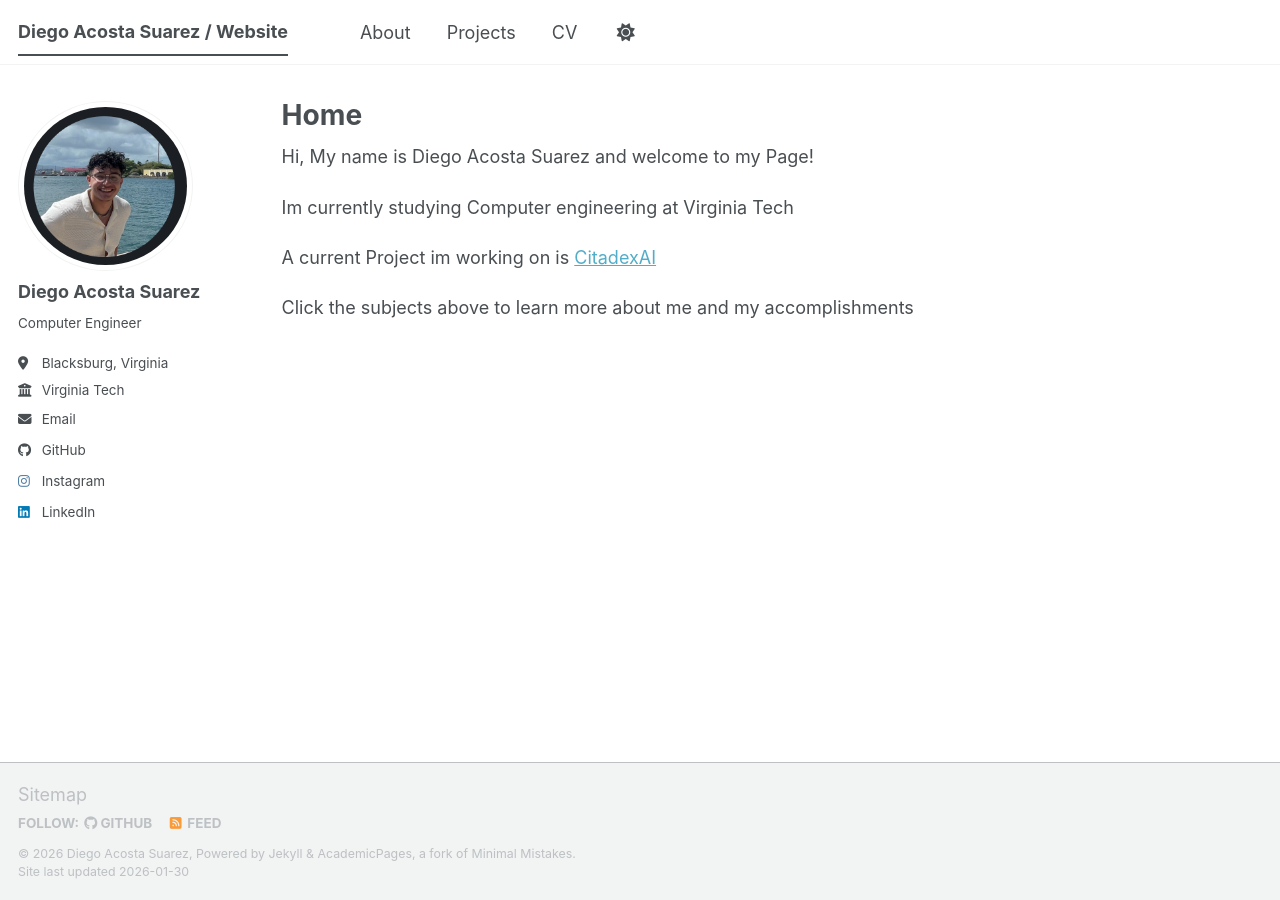
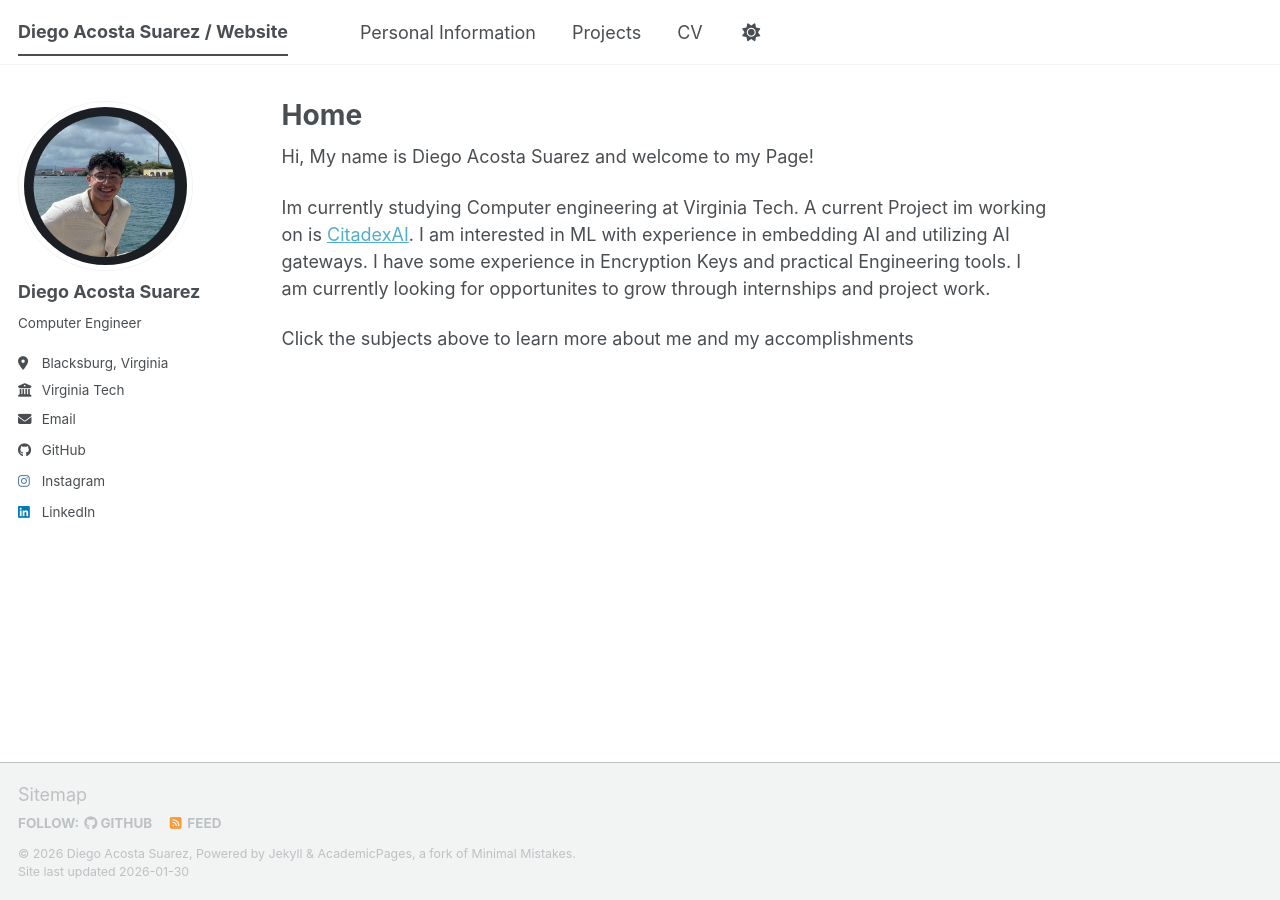
Before and after one commit to diegosuarez1/diegosuarez1.github.io, a Jekyll site: the page built from _pages/home.md, in a window 1280 px wide. Built offline with Jekyll 4.4.1, drawn with Linux system fonts in a browser that asks for light colours; a script bundle is joined from its source files by our own code; library files that are not in the unit come from our copies.

Commit message:
final submission added some stuff for home description and changed about name to personal info

```diff
--- a/_data/navigation.yml
+++ b/_data/navigation.yml
@@ -8,7 +8,7 @@
 #      Markdown formatted page while the second is generated using JSON.
 
 main:
-  - title: "About"
+  - title: "Personal Information"
     url: /about/
 
   - title: "Projects"
--- a/_pages/home.md
+++ b/_pages/home.md
@@ -6,8 +6,6 @@ author_profile: true
 
 Hi, My name is Diego Acosta Suarez and welcome to my Page!
 
-Im currently studying Computer engineering at Virginia Tech
-
-A current Project im working on is [CitadexAI](https://citadexai.com)
+Im currently studying Computer engineering at Virginia Tech. A current Project im working on is [CitadexAI](https://citadexai.com). I am interested in ML with experience in embedding AI and utilizing AI gateways. I have some experience in Encryption Keys and practical Engineering tools. I am currently looking for opportunites to grow through internships and project work.
 
 Click the subjects above to learn more about me and my accomplishments
```
